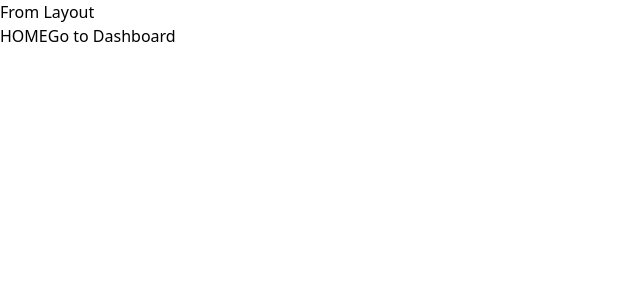
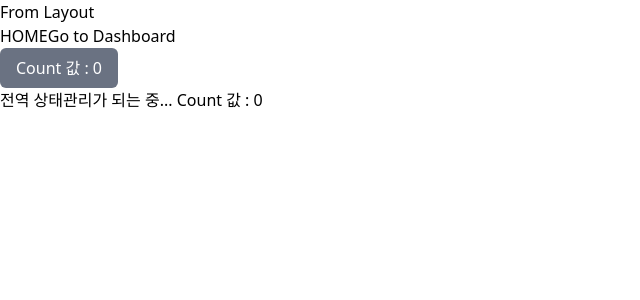
Before and after one commit to dev-oil/study-nextjs, a Next.js app in the folder next-basic/: page / in a window 1280 px wide. Shown: the top 300 px of the page, without its empty margins (0-640 px from the left). Built offline with nearby package versions, Linux system fonts and the light colour scheme.

Commit message:
feat: [next-basic] jotai 사용해보기

```diff
--- /dev/null
+++ b/next-basic/app/components/counter-2.tsx
@@ -0,0 +1,12 @@
+'use client';
+
+import { useAtomValue } from 'jotai';
+import { countAtom } from '../config/atoms';
+
+const Counter2 = () => {
+  const count = useAtomValue(countAtom);
+
+  return <div>전역 상태관리가 되는 중... Count 값 : {count}</div>;
+};
+
+export default Counter2;
--- /dev/null
+++ b/next-basic/app/components/counter.tsx
@@ -0,0 +1,21 @@
+'use client';
+
+import { useAtom } from 'jotai';
+import { countAtom } from '../config/atoms';
+
+const Counter = () => {
+  const [count, setCount] = useAtom(countAtom);
+
+  return (
+    <div>
+      <button
+        className='bg-gray-500 text-white px-4 py-2 rounded-md hover:bg-gray-600 transition-all cursor-pointer'
+        onClick={() => setCount((c) => c + 1)}
+      >
+        Count 값 : {count}
+      </button>
+    </div>
+  );
+};
+
+export default Counter;
--- /dev/null
+++ b/next-basic/app/config/atoms.ts
@@ -0,0 +1,3 @@
+import { atom } from 'jotai';
+
+export const countAtom = atom(0);
--- /dev/null
+++ b/next-basic/app/config/providers.tsx
@@ -0,0 +1,7 @@
+'use client';
+
+import { Provider as JotaiProvider } from 'jotai';
+
+export default function Providers({ children }: React.PropsWithChildren) {
+  return <JotaiProvider>{children}</JotaiProvider>;
+}
--- a/next-basic/app/layout.tsx
+++ b/next-basic/app/layout.tsx
@@ -1,6 +1,7 @@
 import type { Metadata } from 'next';
 import { Geist, Geist_Mono } from 'next/font/google';
 import './globals.css';
+import Providers from './config/providers';
 
 const geistSans = Geist({
   variable: '--font-geist-sans',
@@ -29,7 +30,7 @@ export default function RootLayout({
       >
         <main>
           <h1>From Layout</h1>
-          {children}
+          <Providers>{children}</Providers>
         </main>
       </body>
     </html>
--- a/next-basic/app/page.tsx
+++ b/next-basic/app/page.tsx
@@ -1,5 +1,7 @@
 import { Metadata } from 'next';
 import Link from 'next/link';
+import Counter from './components/counter';
+import Counter2 from './components/counter-2';
 
 // Link 쓰면 a 태그보다 클라이언트 사이드 라우팅에 도움되고, Next.js에게 URL 프리패칭 힌트를 줘서 성능 향상에 도움됨
 
@@ -14,6 +16,8 @@ export default function Home() {
     <main>
       HOME
       <Link href='/dashboard'>Go to Dashboard</Link>
+      <Counter />
+      <Counter2 />
     </main>
   );
 }
```
Also changed, not shown: next-basic/package.json (+6 -5 lines), 1 other file (tests, documents, lock files or other folders).
